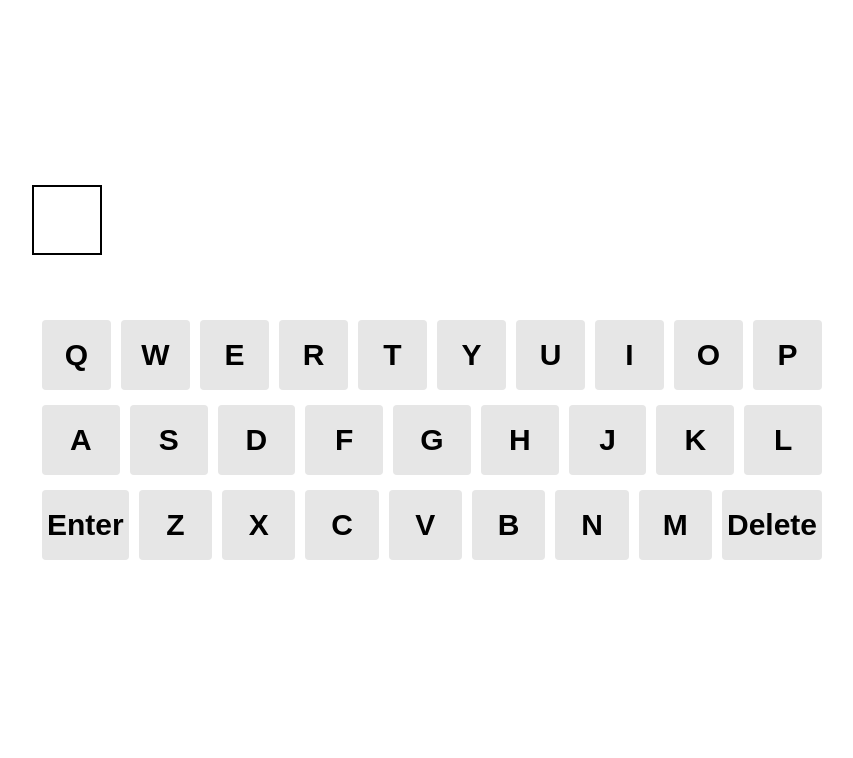
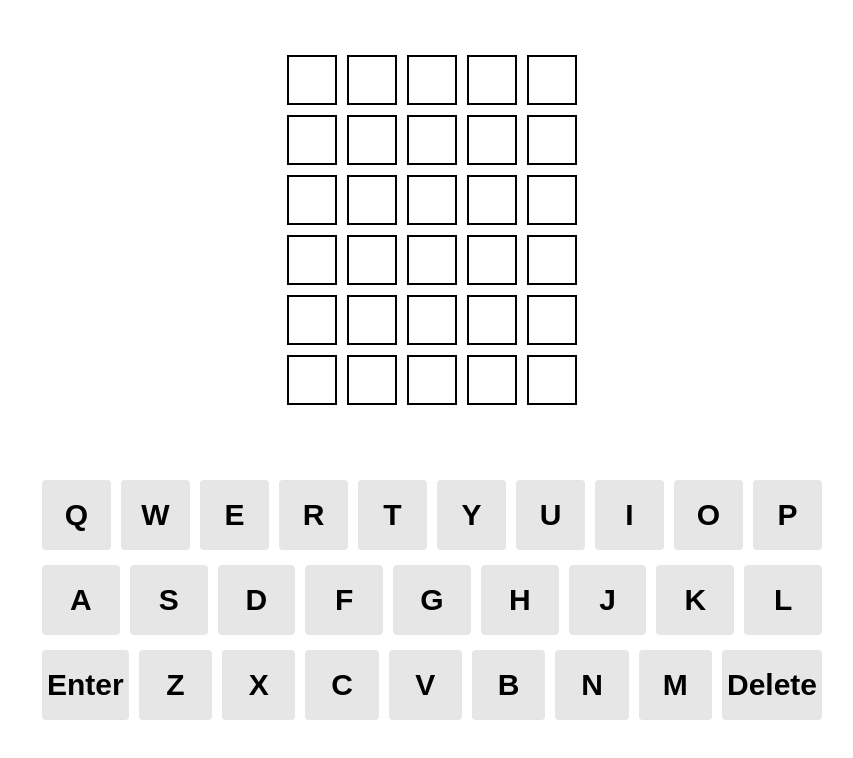
Before and after one commit to pranisa-sitt/JS-React-WordioGame, a React (Create React App) app: page / in a window 1280 px wide. Shown: the top 758 px of the page, without its empty margins (208-1061 px from the left). Built offline with nearby package versions, Linux system fonts and the light colour scheme.

Commit message:
add grid

```diff
--- a/src/App.js
+++ b/src/App.js
@@ -2,6 +2,9 @@ import Keyboard from "./Components/Keyboard/Keyboard.js";
 import Grid from "./Components/Grid/Grid.js";
 
 function App() {
+
+
+
   return (
     <div>
       <Grid></Grid>
--- a/src/Components/Grid/Grid.js
+++ b/src/Components/Grid/Grid.js
@@ -1,11 +1,12 @@
-import Square from "./Square";
-
+import "./grid.css";
+import Row from "./Row";
 
 const Grid = () => {
     return(
-        <div>
-            <Square></Square>
-
+        <div className="container">
+            {Array.apply(null, {length: 6}).map((e, i) => (
+                <Row></Row>
+            ))}
         </div>
     );
 }
--- /dev/null
+++ b/src/Components/Grid/Row.js
@@ -0,0 +1,23 @@
+import "./grid.css"
+import Square from "./Square";
+
+const rowStyle = {
+    display: "flex",
+    gap: "10px",
+    marginBottom: "10px"
+}
+
+
+const Row = ({children}) => {
+   // create 5 squares in a row
+   // input from user is gonna have to go inside of square
+    return(
+            <div style={rowStyle}>
+                {Array.apply(null, {length: 5}).map((e, i) => (
+                    <Square>{children}</Square>
+                ))}
+            </div>
+    );
+}
+
+export default Row;
--- a/src/Components/Grid/Square.js
+++ b/src/Components/Grid/Square.js
@@ -1,12 +1,14 @@
 const square = {
-    width: "70px",
-    height: "70px",
+    width: "50px",
+    height: "50px",
     border: "2px solid black",
     display: "flex",
     alignItems: "center",
     justifyContent: "center",
     fontSize: "40px",
 }
+
+//created square with props so we can use the props to input the letter later
 
 const Square = ({children}) => {
     return (
--- a/src/Components/Grid/grid.css
+++ b/src/Components/Grid/grid.css
@@ -0,0 +1,8 @@
+
+
+.container{
+    margin: 30px;
+    display: flex;
+    flex-direction: column;
+    align-items: center;
+}
--- a/src/index.css
+++ b/src/index.css
@@ -7,7 +7,7 @@
 
 body {
   width: 100vw;
-  height: 100vh;
+  min-height: 100vh;
   display: flex;
   justify-content: center;
   align-items: center;
```
